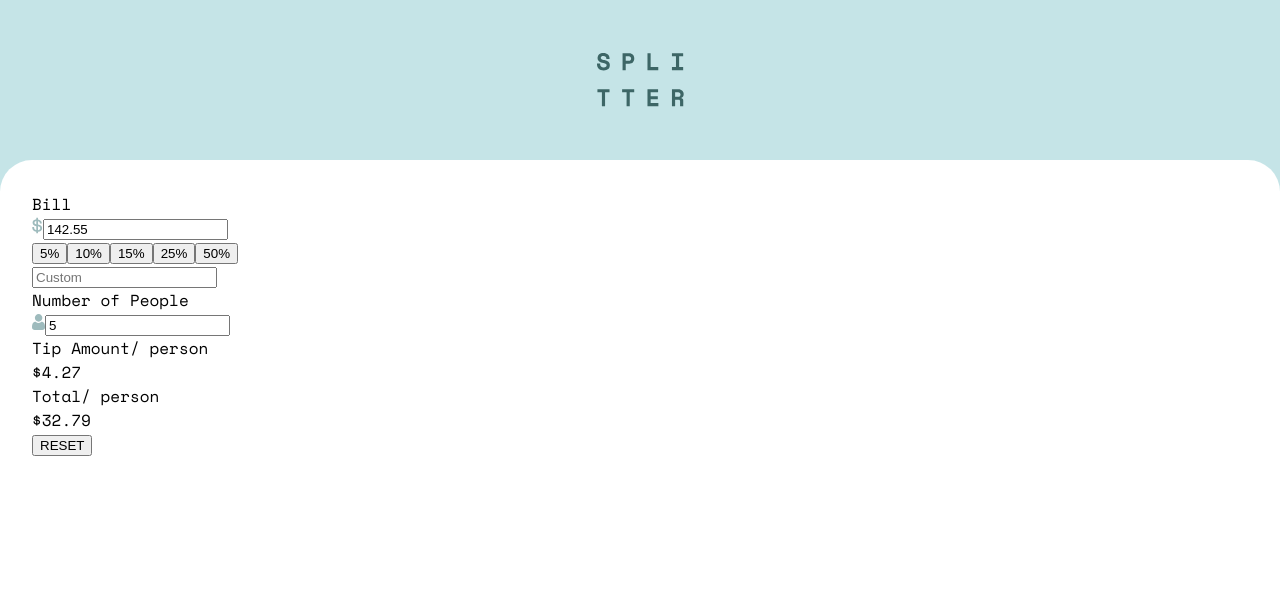
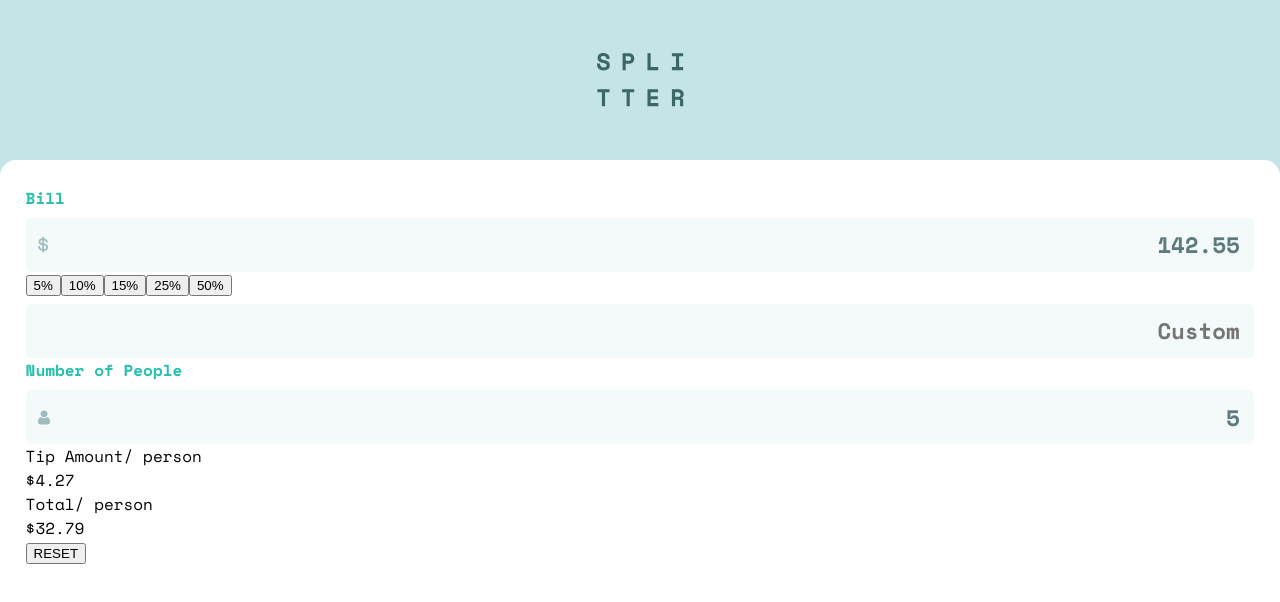
Before and after one commit to tonytangdev/fm-calculator-app, a Next.js app: page / in a window 1280 px wide. Shown: the top 602 px of the page. Built offline with nearby package versions, Linux system fonts and the light colour scheme.

Commit message:
feat: inputs

```diff
--- a/components/Input.tsx
+++ b/components/Input.tsx
@@ -1,3 +1,5 @@
+import styles from "../styles/Input.module.css"
+
 interface Props {
     title?: string
     icon?: React.ReactNode
@@ -15,12 +17,12 @@ export const Input = ({
 }: Props) => {
     const inputId = `${title}-id`
     return (
-        <div>
-            <label htmlFor={inputId}>{title}</label>
-            <div>
-                {icon}
-                <input placeholder={placeholder} type="number" name={inputId} id={inputId} value={value} onChange={onChange} />
+        <>
+            <label htmlFor={inputId} className={styles.label}>{title}</label>
+            <div className={styles.customInput}>
+                <div className={styles.iconContainer}>{icon}</div>
+                <input placeholder={placeholder} type="number" name={inputId} id={inputId} value={value} onChange={onChange} className={styles.input} />
             </div>
-        </div>
+        </>
     )
 }
--- a/styles/Calculator.module.css
+++ b/styles/Calculator.module.css
@@ -1,6 +1,6 @@
 .container {
     background-color: var(--white);
-    border-top-left-radius: 2rem;
-    border-top-right-radius: 2rem;
-    padding: 2rem
+    border-top-left-radius: 1rem;
+    border-top-right-radius: 1rem;
+    padding: 1.6rem
 }
--- a/styles/Home.module.css
+++ b/styles/Home.module.css
@@ -8,5 +8,4 @@
     width: 100vw;
     display: flex;
     justify-content: center;
-    /* height: 20vh; */
 }
--- /dev/null
+++ b/styles/Input.module.css
@@ -0,0 +1,32 @@
+.label {
+    display: block;
+    color: var(--primary);
+    font-weight: 700;
+    font-size: 1rem;
+    margin-bottom: 0.5rem;
+}
+
+.input {
+    border: none;
+    background-color: transparent;
+    outline: none;
+    text-align: end;
+    font-family: 'Space Mono', -apple-system, BlinkMacSystemFont, Segoe UI, Roboto, Oxygen,
+    Ubuntu, Cantarell, Fira Sans, Droid Sans, Helvetica Neue, sans-serif;
+    color: var(--dark-greyish-cyan);
+    font-weight: 700;
+    font-size: 1.4rem;
+}
+
+.customInput {
+    display: grid;
+    grid-template: 1fr / 0.7rem 1fr;
+    width: 100%;
+    padding: 0.6rem 0.8rem;
+    background-color: var(--light-grayish-cyan-2);
+    border-radius: 0.3rem;
+}
+
+.iconContainer {
+    display: flex;
+}
--- a/styles/globals.css
+++ b/styles/globals.css
@@ -24,3 +24,13 @@ a {
 * {
   box-sizing: border-box;
 }
+
+input[type=number]::-webkit-inner-spin-button,
+input[type=number]::-webkit-outer-spin-button {
+  -webkit-appearance: none;
+  margin: 0;
+}
+
+input[type=number] {
+  -moz-appearance:textfield;
+}
```
Also changed, not shown: public/icon-dollar.svg, public/icon-person.svg.
